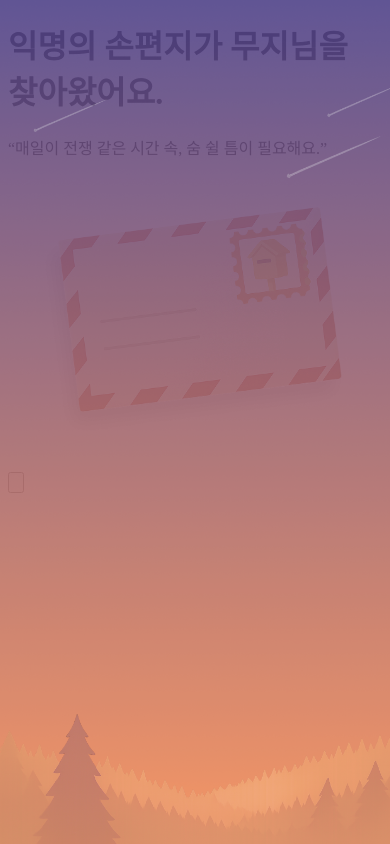
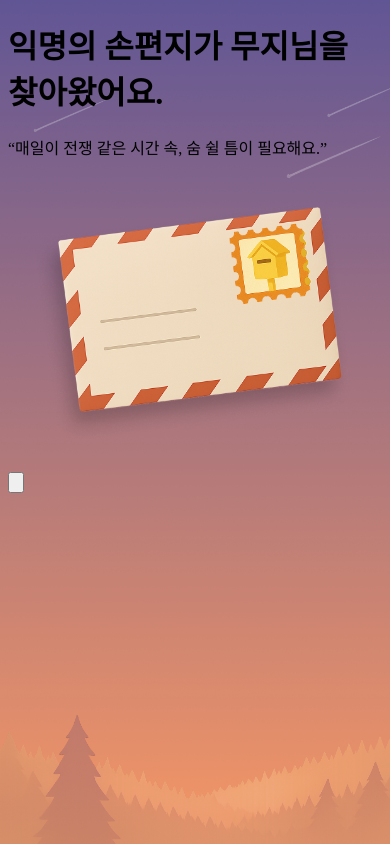
Before and after one commit to hyeinj/Ongi, a Next.js app in the folder frontend/: page /letter-exercise in a window 390 px wide. Built offline with nearby package versions, Linux system fonts and the light colour scheme.

Commit message:
[frontend] 반투명하게 나오는 문제 해결
커서한테 시키니까 자꾸 이상한 것만 수정해서 수정사항이 많음 근데 거의 다 필요 없는 것 같음

```diff
--- a/frontend/src/app/_components/LetterExercise/IntroStep.tsx
+++ b/frontend/src/app/_components/LetterExercise/IntroStep.tsx
@@ -3,23 +3,24 @@ import letterImage from '@/assets/letter.png';
 
 export default function IntroStep() {
   return (
-    <div className="flex flex-col items-center justify-center h-full w-full text-center px-6 pt-20 pb-10">
-      <h1 className="text-white text-xl font-semibold mb-6">
-        익명의 손편지가 무지님을 찾아왔어요.
-      </h1>
-
-      <div className="bg-white/25 backdrop-blur-sm rounded-full px-6 py-3 mb-10 shadow-md">
-        <p className="text-white text-sm italic">
-          &ldquo;매일이 전쟁 같은 시간 속, 숨 쉴 틈이 필요해요.&rdquo;
-        </p>
+    <div className="flex flex-col items-center justify-around h-full w-full text-center px-6 py-10 opacity-100">
+      <div className="mt-16">
+        <h1 className="text-white text-2xl font-semibold mb-6">
+          익명의 손편지가 무지님을 찾아왔어요.
+        </h1>
+        <div className="bg-white/25 backdrop-blur-sm rounded-full px-6 py-3 mb-10 shadow-md max-w-sm mx-auto">
+          <p className="text-white text-sm italic">
+            &ldquo;매일이 전쟁 같은 시간 속, 숨 쉴 틈이 필요해요.&rdquo;
+          </p>
+        </div>
       </div>
 
-      <div className="w-64 h-auto md:w-80">
+      <div className="w-full max-w-xs sm:max-w-sm md:max-w-md px-4 mb-10">
         <Image
           src={letterImage}
           alt="편지 봉투 이미지"
-          width={500} // 원본 이미지 비율에 맞게 조절
-          height={350} // 원본 이미지 비율에 맞게 조절
+          width={500}
+          height={350}
           layout="responsive"
           priority
         />
--- a/frontend/src/app/_components/LetterExercise/LetterExerciseStep.tsx
+++ b/frontend/src/app/_components/LetterExercise/LetterExerciseStep.tsx
@@ -46,6 +46,11 @@ export default function LetterExerciseStep({ steps }: LetterExerciseStepProps) {
 
   const currentStepComponent = steps[currentStep]?.component || null;
 
+  // Check if steps is empty or undefined
+  if (!steps || steps.length === 0) {
+    return <div className="text-white text-center">스텝이 정의되지 않았습니다.</div>;
+  }
+
   return (
     <div className="relative h-full w-full overflow-hidden">
       {/* Exiting Step Component Container */}
@@ -67,30 +72,28 @@ export default function LetterExerciseStep({ steps }: LetterExerciseStepProps) {
         className={`absolute inset-0 h-full w-full
           ${isAnimating && direction === 'next' ? 'animate-slideInRight' : ''}
           ${isAnimating && direction === 'prev' ? 'animate-slideInLeft' : ''}
-          ${
-            !isAnimating ? 'opacity-100' : isAnimating ? 'opacity-100' : 'opacity-0'
-          } // 애니메이션 중에도 보이도록, 끝나면 확실히 보이도록
+          ${!isAnimating ? 'opacity-100' : isAnimating ? 'opacity-100' : 'opacity-0'}
         `}
       >
         {currentStepComponent}
       </div>
 
       {/* Step indicator */}
-      <div className="absolute top-8 left-1/2 transform -translate-x-1/2 flex space-x-1 z-10">
+      <div className="fixed top-8 left-1/2 transform -translate-x-1/2 flex space-x-2 z-50">
         {steps.map((step, index) => (
           <div
             key={step.id}
-            className={`h-1 w-4 rounded-full ${index === currentStep ? 'bg-white' : 'bg-white/30'}`}
+            className={`h-1 w-6 rounded-full ${index === currentStep ? 'bg-white' : 'bg-white/30'}`}
           ></div>
         ))}
       </div>
 
       {/* Navigation buttons */}
-      <div className="absolute bottom-12 w-full flex justify-between px-5 z-10">
-        {currentStep > 0 && (
+      <div className="fixed bottom-12 w-full flex justify-between px-8 z-50">
+        {currentStep > 0 ? (
           <button
             onClick={goToPrevStep}
-            className="p-2 rounded-full bg-white/20"
+            className="p-3 rounded-full bg-white/30 hover:bg-white/40 transition-colors"
             disabled={isAnimating}
           >
             <svg
@@ -108,12 +111,14 @@ export default function LetterExerciseStep({ steps }: LetterExerciseStepProps) {
               />
             </svg>
           </button>
+        ) : (
+          <div></div>
         )}
-        {/* 다음 버튼은 항상 보이도록 하고, 마지막 스텝에서는 다른 동작을 하거나 안 보이게 할 수 있습니다. 현재는 그대로 둡니다. */}
-        {(currentStep < steps.length - 1 || steps.length === 0) && (
+
+        {currentStep < steps.length - 1 && (
           <button
             onClick={goToNextStep}
-            className="ml-auto p-2 rounded-full bg-white/20"
+            className="p-3 rounded-full bg-white/30 hover:bg-white/40 transition-colors"
             disabled={isAnimating}
           >
             <svg
--- a/frontend/src/app/_components/LetterExerciseBackground/index.tsx
+++ b/frontend/src/app/_components/LetterExerciseBackground/index.tsx
@@ -3,9 +3,17 @@ import backgroundImage from '@/assets/letterExerciseBackground.png';
 
 export default function LetterExerciseBackground({ children }: { children: React.ReactNode }) {
   return (
-    <div className="h-screen w-screen">
-      <Image src={backgroundImage} alt="편지 배경 이미지" fill priority />
-      <div className="h-full w-full">{children}</div>
+    <div className="h-screen w-screen relative overflow-hidden">
+      <div className="absolute inset-0">
+        <Image
+          src={backgroundImage}
+          alt="편지 배경 이미지"
+          fill
+          priority
+          style={{ objectFit: 'cover', zIndex: -1 }}
+        />
+      </div>
+      <div className="relative h-full w-full z-10">{children}</div>
     </div>
   );
 }
```
